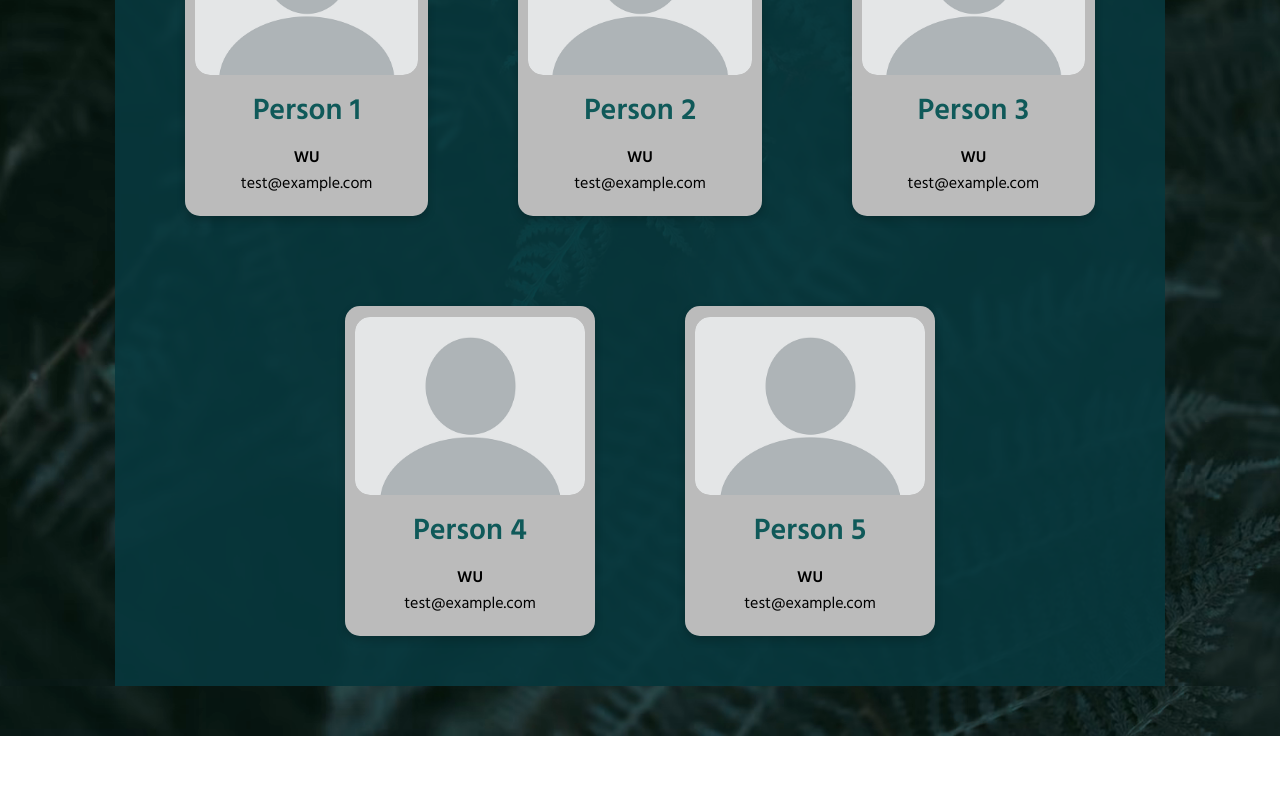
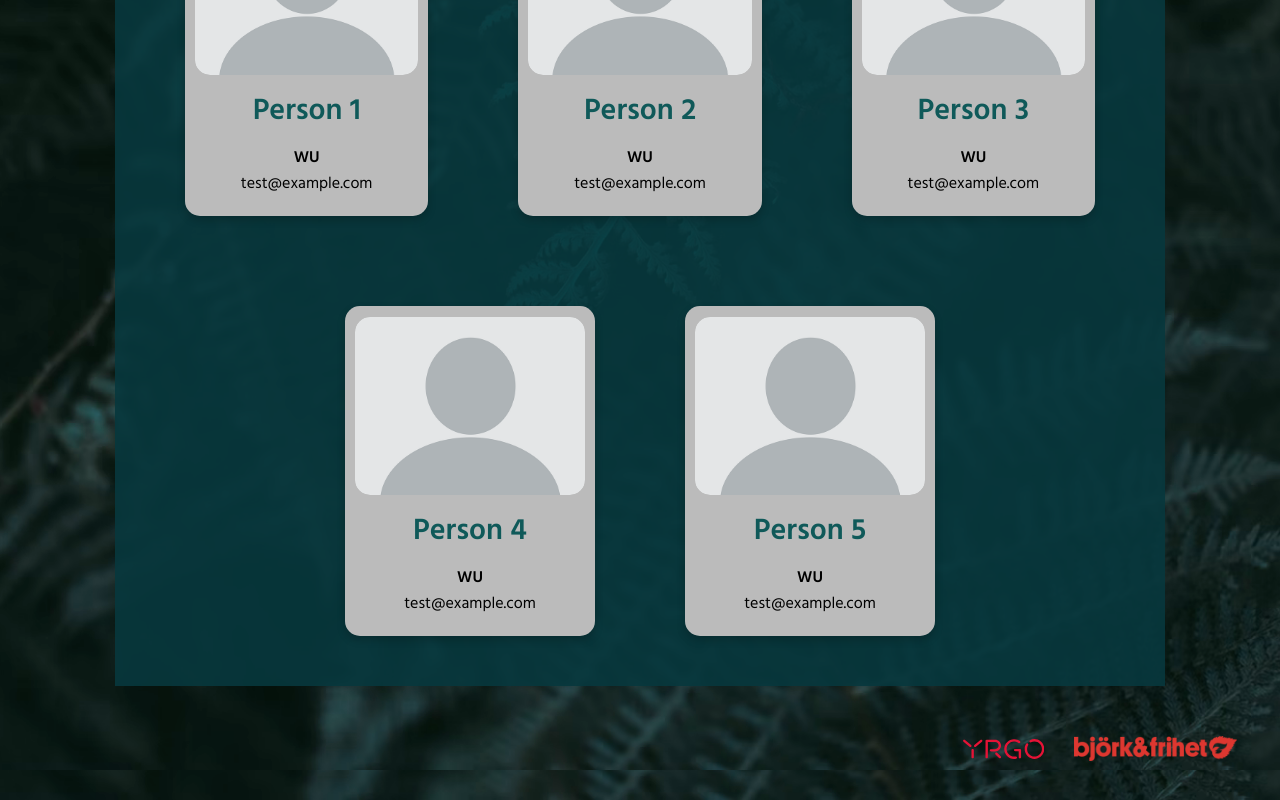
Before and after one commit to theo0165/sammanslaget, a Next.js app: page /om in a window 1280 px wide. Shown: the part 348-1148 px from the top of the page. Before the commit the page ends 1084 px from the top, so only its background shows below. Built offline with nearby package versions, Linux system fonts and the light colour scheme.

Commit message:
Add logos to footer

```diff
--- /dev/null
+++ b/components/Footer.tsx
@@ -0,0 +1,30 @@
+import Image from "next/image";
+import { FC } from "react";
+import style from "../styles/Footer.module.scss";
+
+const Footer: FC = () => {
+  return (
+    <footer className={style.container}>
+      <a href="https://yrgo.se">
+        <svg
+          className="h-full"
+          focusable="false"
+          viewBox="0 0 695 171"
+          xmlns="http://www.w3.org/2000/svg"
+          aria-label="Yrgo"
+        >
+          <g fill="#e51336" fillRule="nonzero">
+            <path d="M611.2 170.1c-46.2 0-83.8-38-83.8-84.7 0-15.7 4.3-31 12.4-44.3 2.9-4.8 9.1-6.3 13.9-3.4 4.7 2.9 6.3 9.1 3.4 13.8-6.2 10.2-9.4 21.9-9.4 33.9 0 35.6 28.5 64.6 63.6 64.6s63.6-29 63.6-64.6c0-35.6-28.6-64.6-63.6-64.6-10.3 0-20 2.4-29.1 7.1-4.9 2.6-11 .7-13.6-4.3-2.6-4.9-.7-11 4.3-13.6 11.8-6.1 25-9.4 38.4-9.4 46.2 0 83.8 38 83.8 84.7-.1 46.8-37.7 84.8-83.9 84.8M274.5 5.5h-71.8c-4.2 0-7.8 2.5-9.3 6.2-.5 1.2-.9 2.6-.9 4.1v139.4c0 5.6 4.5 10.1 10.1 10.1s10.1-4.5 10.1-10.1V25.7h61.8c16.9 0 30.6 13.7 30.6 30.6 0 16.9-13.7 30.6-30.6 30.6h-35.3c-5.6 0-10.1 4.5-10.1 10.1s4.5 10.1 10.1 10.1h35.3c28 0 50.8-22.8 50.8-50.8 0-28-22.8-50.8-50.8-50.8"></path>
+            <path d="M315.3 165.5c-2.6 0-5.2-1-7.1-3l-30.4-30.4c-3.9-3.9-3.9-10.3 0-14.2 3.9-3.9 10.3-3.9 14.2 0l30.4 30.4c3.9 3.9 3.9 10.3 0 14.2-1.9 2-4.5 3-7.1 3m171.1-81h-40.8c-5.6 0-10.1 4.5-10.1 10.1s4.5 10.1 10.1 10.1h30.7v50.9c0 5.6 4.5 10.1 10.1 10.1s10.1-4.5 10.1-10.1v-61c0-5.6-4.6-10.1-10.1-10.1"></path>
+            <path d="M436.5 170.6c-46.2 0-83.8-38-83.8-84.7s37.6-84.7 83.8-84.7C454.7 1.2 472 7 486.6 18c4.4 3.3 5.3 9.7 2 14.1s-9.7 5.3-14.1 2c-11-8.3-24.1-12.7-37.9-12.7-35.1 0-63.6 29-63.6 64.6 0 35.6 28.6 64.6 63.6 64.6 4.4 0 8.9-.5 13.3-1.4 5.5-1.2 10.8 2.3 12 7.7 1.2 5.4-2.3 10.8-7.8 12-5.8 1-11.7 1.7-17.6 1.7m-353.9-5.4c-5.6 0-10.1-4.5-10.1-10.1V94.9c0-5.6 4.5-10.1 10.1-10.1s10.1 4.5 10.1 10.1v60.2c0 5.6-4.5 10.1-10.1 10.1m21.1-96.4c-2.9 0-5.8-1.2-7.7-3.6-3.6-4.3-3-10.6 1.3-14.2l51.6-43c4.3-3.6 10.6-3 14.2 1.3 3.6 4.3 3 10.6-1.3 14.2l-51.6 43c-2 1.5-4.3 2.3-6.5 2.3m-41.1 0c-2.3 0-4.6-.8-6.4-2.3l-51.7-43C.2 20-.4 13.6 3.2 9.3 6.8 5 13.1 4.4 17.4 8l51.7 43c4.3 3.6 4.9 9.9 1.3 14.2-2 2.4-4.9 3.6-7.8 3.6"></path>
+          </g>
+        </svg>
+      </a>
+      <a href="https://bjorkafrihet.se/">
+        <Image src="/logo.png" width="163px" height="25px" />
+      </a>
+    </footer>
+  );
+};
+
+export default Footer;
--- a/pages/_app.tsx
+++ b/pages/_app.tsx
@@ -1,8 +1,14 @@
 import "../styles/globals.scss";
 import type { AppProps } from "next/app";
+import Footer from "../components/Footer";
 
 function MyApp({ Component, pageProps }: AppProps) {
-  return <Component {...pageProps} />;
+  return (
+    <>
+      <Component {...pageProps} />
+      <Footer />
+    </>
+  );
 }
 
 export default MyApp;
--- /dev/null
+++ b/styles/Footer.module.scss
@@ -0,0 +1,23 @@
+.container {
+  display: flex;
+  justify-content: end;
+  align-items: center;
+  margin-bottom: 30px;
+
+  a {
+    &:first-of-type {
+      padding-right: 30px;
+    }
+
+    &:last-of-type {
+      padding-right: 43px;
+    }
+  }
+
+  svg {
+    height: 20px;
+  }
+
+  img {
+  }
+}
```
